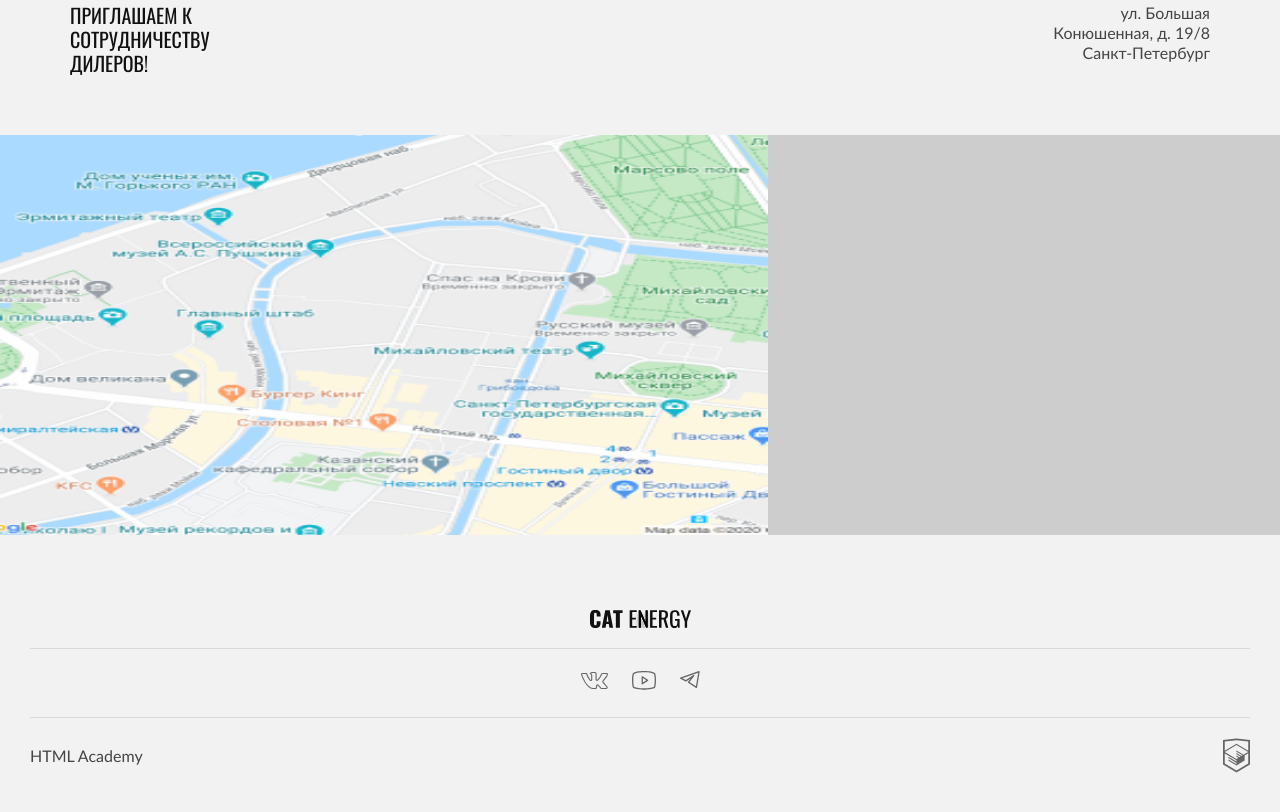
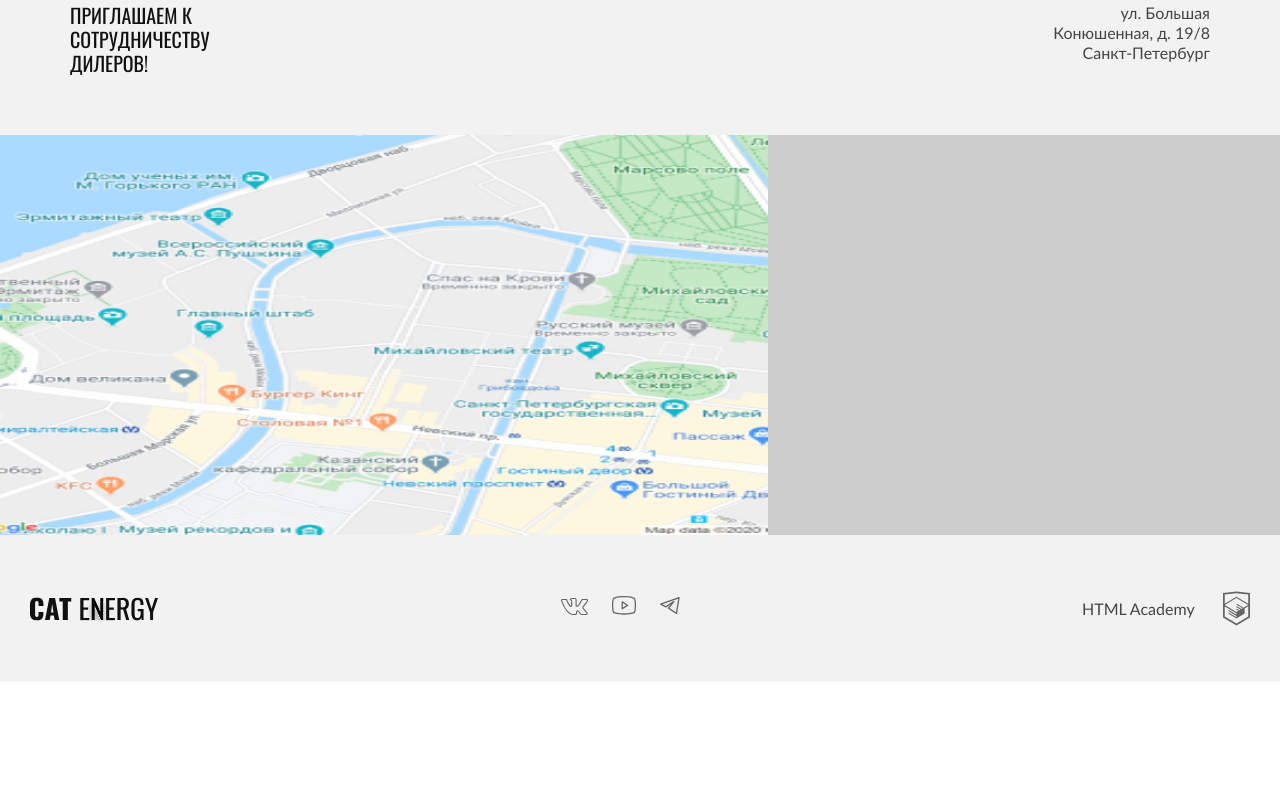
Before and after one commit to htmlacademy-adaptive/2252087-cat-energy-29, a website: page source/form.html in a window 1280 px wide. Shown: the part 1276-2088 px from the top of the page. After the commit the page ends 1958 px from the top, so only its background shows below. Drawn offline with nearby package versions, Linux system fonts and the light colour scheme; files that its build step writes are made by us from their sources.

Commit message:
configures adaptive grids for footer

```diff
--- a/source/sass/copyright.scss
+++ b/source/sass/copyright.scss
@@ -7,3 +7,18 @@
   padding-top: 20px;
   padding-bottom: 20px;
 }
+
+@media (min-width: $tablet-width) {
+  .copyright {
+    max-width: 168px;
+    height: 37px;
+    padding-top: 0;
+    padding-bottom: 0;
+  }
+}
+
+@media (min-width: $tablet-width) {
+  .copyright__name {
+    line-height: 20px;
+  }
+}
--- a/source/sass/footer.scss
+++ b/source/sass/footer.scss
@@ -17,7 +17,25 @@
   }
 }
 
+@media (min-width: $tablet-width) {
+  .footer .container {
+    flex-direction: row;
+    justify-content: space-between;
+  }
+}
+
 .footer__logo {
   padding-top: 20px;
   padding-bottom: 20px;
 }
+
+@media (min-width: $tablet-width) {
+  .footer__logo {
+    display: flex;
+    width: 128px;
+    max-width: 128px;
+    height: 24px;
+    padding-top: 0;
+    padding-bottom: 0;
+  }
+}
--- a/source/sass/logo.scss
+++ b/source/sass/logo.scss
@@ -1,20 +1,6 @@
-@media (min-width: $tablet-width) {
-  .logo__social {
-    display: flex;
-    flex-direction: row;
-    align-items: center;
-  }
-}
-
 .logo {
   display: flex;
   align-items: center;
-}
-
-@media (min-width: $tablet-width) {
-  .logo {
-    //margin-right: 160px;
-  }
 }
 
 .logo__img {
@@ -25,3 +11,12 @@
   height: 18px;
   width: 101px;
 }
+
+@media (min-width: $tablet-width) {
+  .logo__img-text {
+    display: flex;
+    width: 128px;
+    max-width: 128px;
+    height: 24px;
+  }
+}
--- a/source/sass/social.scss
+++ b/source/sass/social.scss
@@ -13,6 +13,15 @@
   border-top: 1px solid $border-grey;
 }
 
+@media (min-width: $tablet-width) {
+  .social{
+    padding-top: 0;
+    padding-bottom: 0;
+    border-top: none;
+    border-bottom: none;
+  }
+}
+
 .social__item {
   margin-right: 24px;
 }
```
Also changed, not shown: source/index.html (+0 -2 lines).
